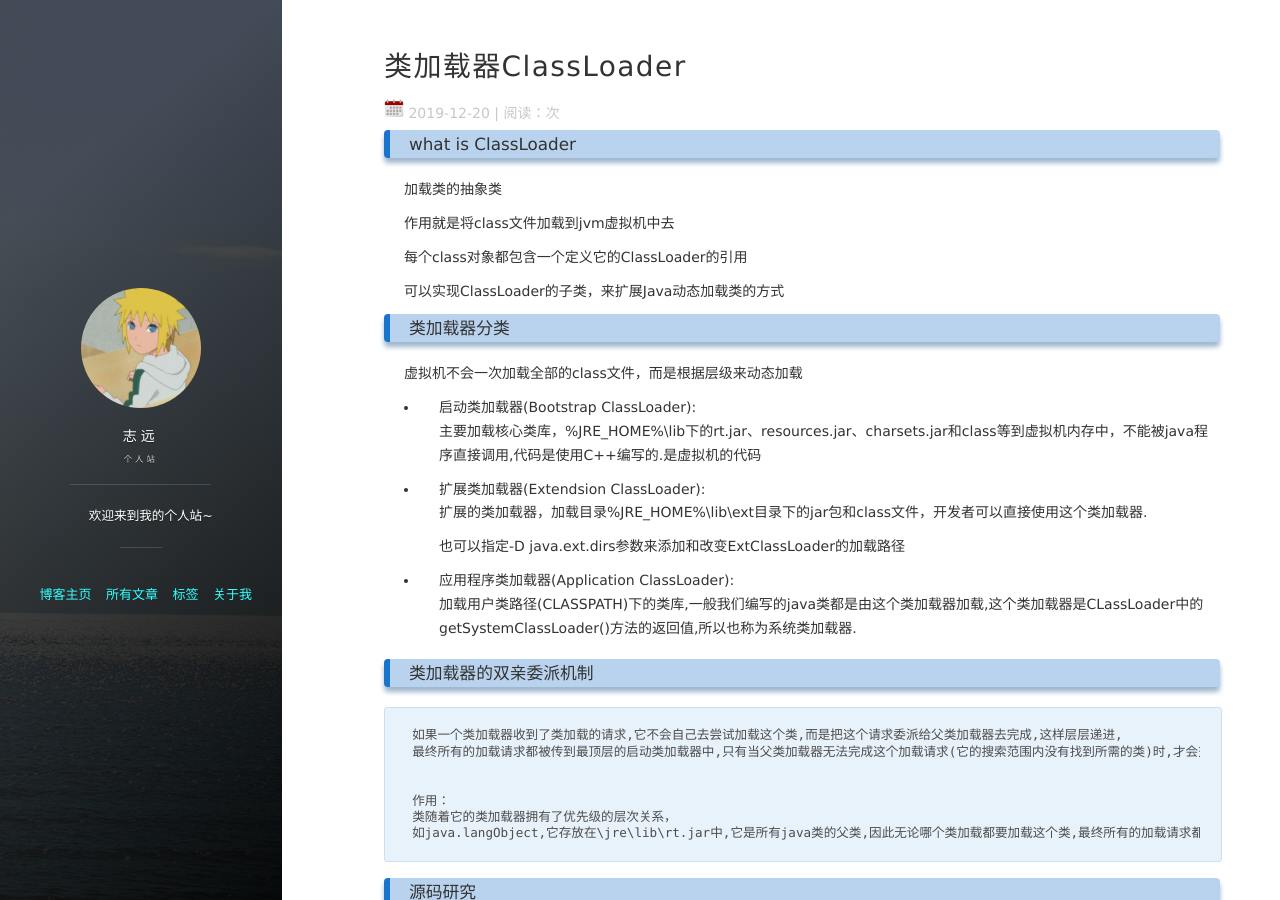
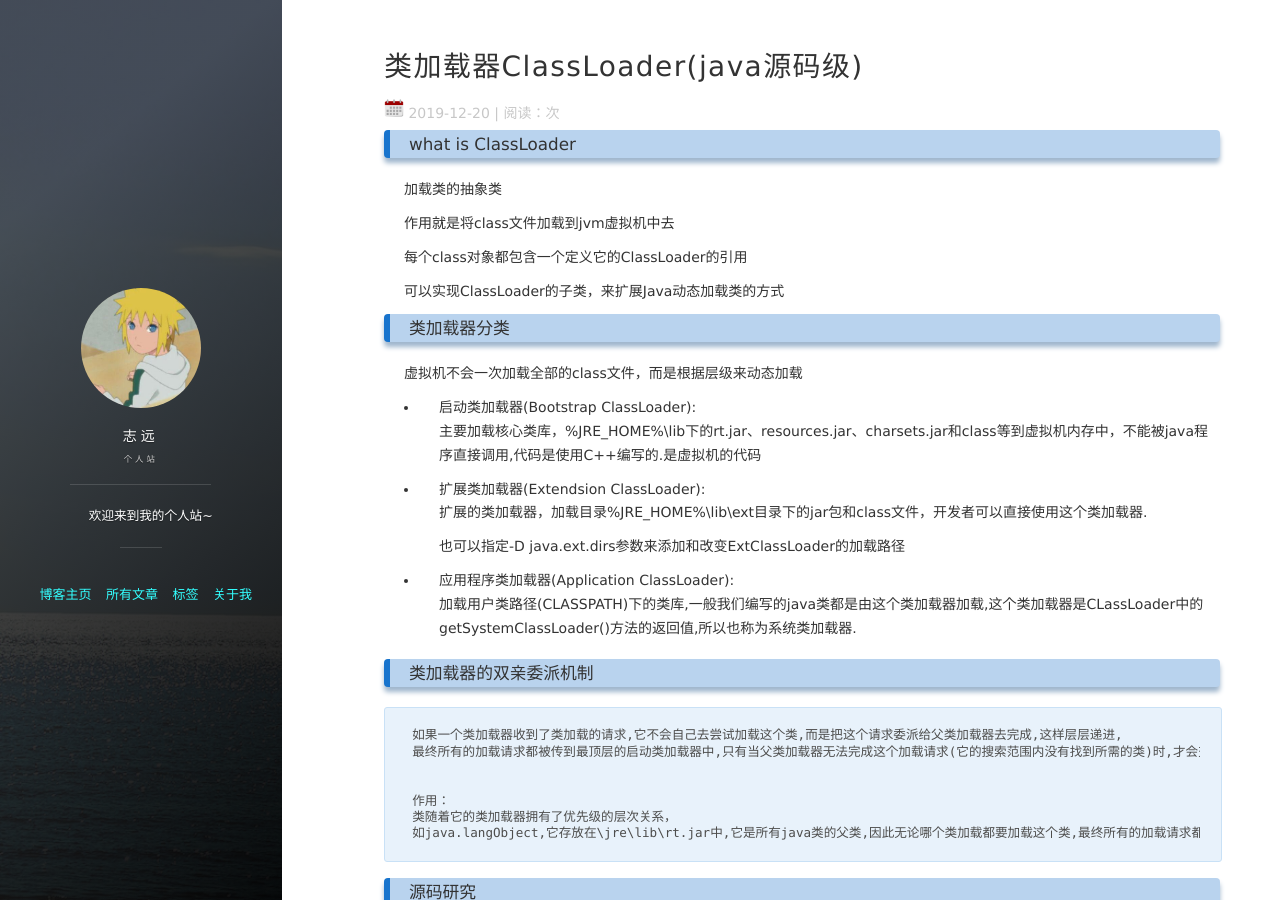
Before and after one commit to blueskyxzy/blueskyxzy.github.io, a Jekyll site: the page built from _posts/2019-12-20-classloader.md, in a window 1280 px wide and 900 px high. Built offline with Jekyll 4.4.1, drawn with Linux system fonts in a browser that asks for light colours; nearby versions of some CDN libraries; comment, search, counter and statistics services are not loaded.

Commit message:
classLoader

```diff
--- a/_posts/2019-12-20-classloader.md
+++ b/_posts/2019-12-20-classloader.md
@@ -1,6 +1,6 @@
 ---
 layout: post
-title: 类加载器ClassLoader
+title: 类加载器ClassLoader(java源码级)
 date: 2019-12-20
 tags: 技术
 ---
```
